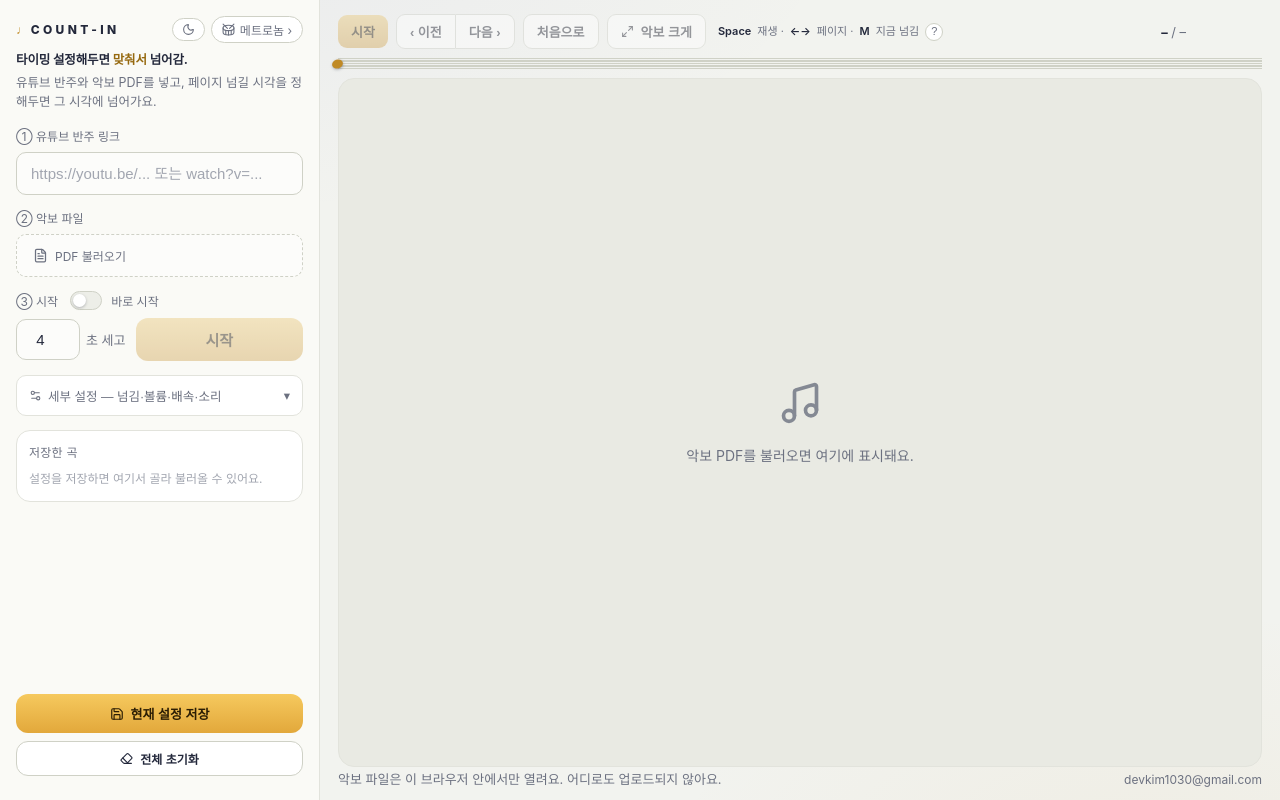
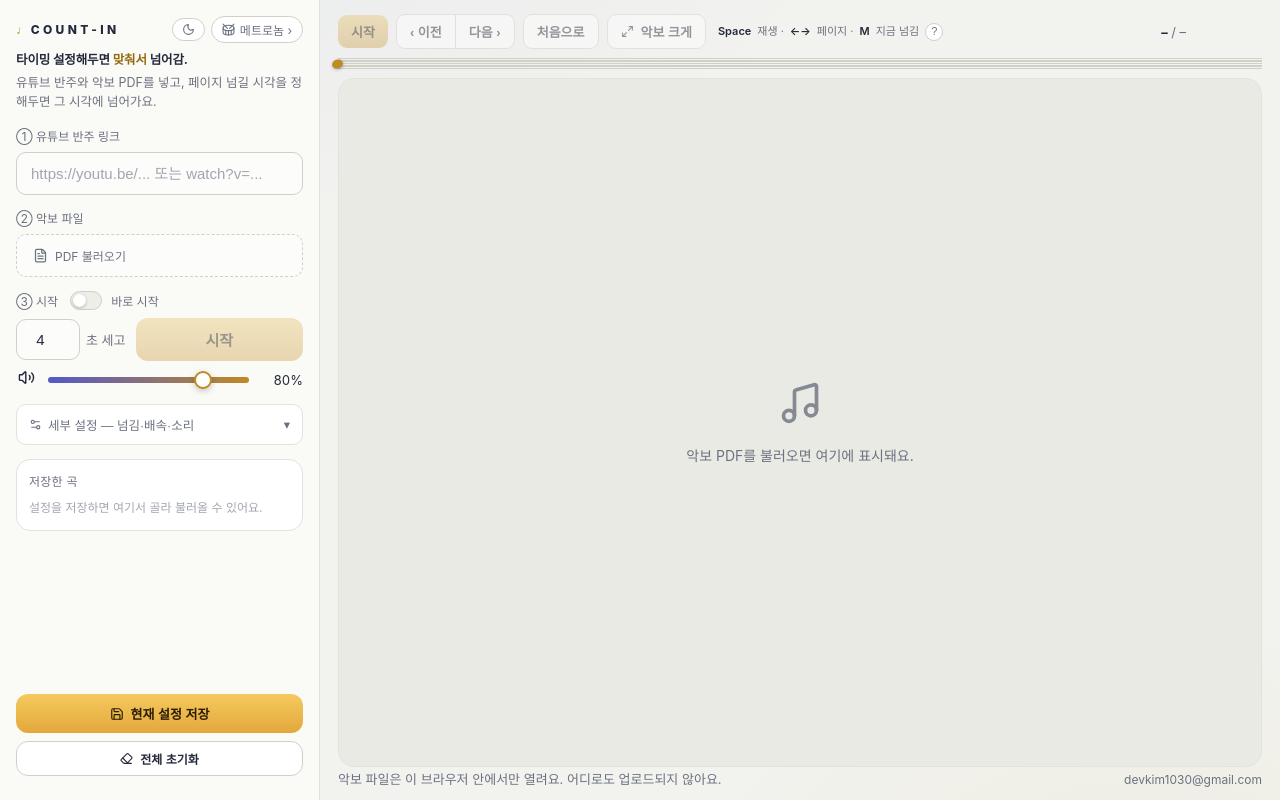
Before and after one commit to KimDong-Han/count-in, a React (Vite) app: page / in a window 1280 px wide. Built offline with nearby package versions, Linux system fonts and the light colour scheme; a web font is replaced by a local one.

Commit message:
볼륨 슬라이더를 세부 설정에서 ③ 시작 그룹 바로 아래로 이동(연습 중 바로 조절, 특히 태블릿 터치) — 아이콘+슬라이더+%만으로 라벨 없이, 세부 설정 표기에서 볼륨 제거

```diff
--- a/src/App.jsx
+++ b/src/App.jsx
@@ -1384,6 +1384,21 @@ export default function App() {
               >
                 {playLabel}
               </button>
+            </div>
+            <div className="slider-row">
+              <span className="vol-icon">
+                <Volume2 size={17} />
+              </span>
+              <input
+                id="vol"
+                type="range"
+                min="0"
+                max="100"
+                value={volume}
+                onChange={(e) => setVolume(parseInt(e.target.value, 10))}
+                aria-label="반주 볼륨"
+              />
+              <span className="vol-val">{volume}%</span>
             </div>
           </div>
 
@@ -1552,7 +1567,7 @@ export default function App() {
 
           <button type="button" className="advToggle" onClick={toggleAdv}>
             <span>
-              <Settings2 size={13} /> 세부 설정 — 넘김·볼륨·배속·소리
+              <Settings2 size={13} /> 세부 설정 — 넘김·배속·소리
             </span>
             <span>{adv ? "▴" : "▾"}</span>
           </button>
@@ -1608,24 +1623,6 @@ export default function App() {
                   </div>
                 </div>
               )}
-
-              <div className="group">
-                <label htmlFor="vol">반주 볼륨</label>
-                <div className="slider-row">
-                  <span className="vol-icon">
-                    <Volume2 size={17} />
-                  </span>
-                  <input
-                    id="vol"
-                    type="range"
-                    min="0"
-                    max="100"
-                    value={volume}
-                    onChange={(e) => setVolume(parseInt(e.target.value, 10))}
-                  />
-                  <span className="vol-val">{volume}%</span>
-                </div>
-              </div>
 
               <div className="group">
                 <label>재생 속도</label>
```
